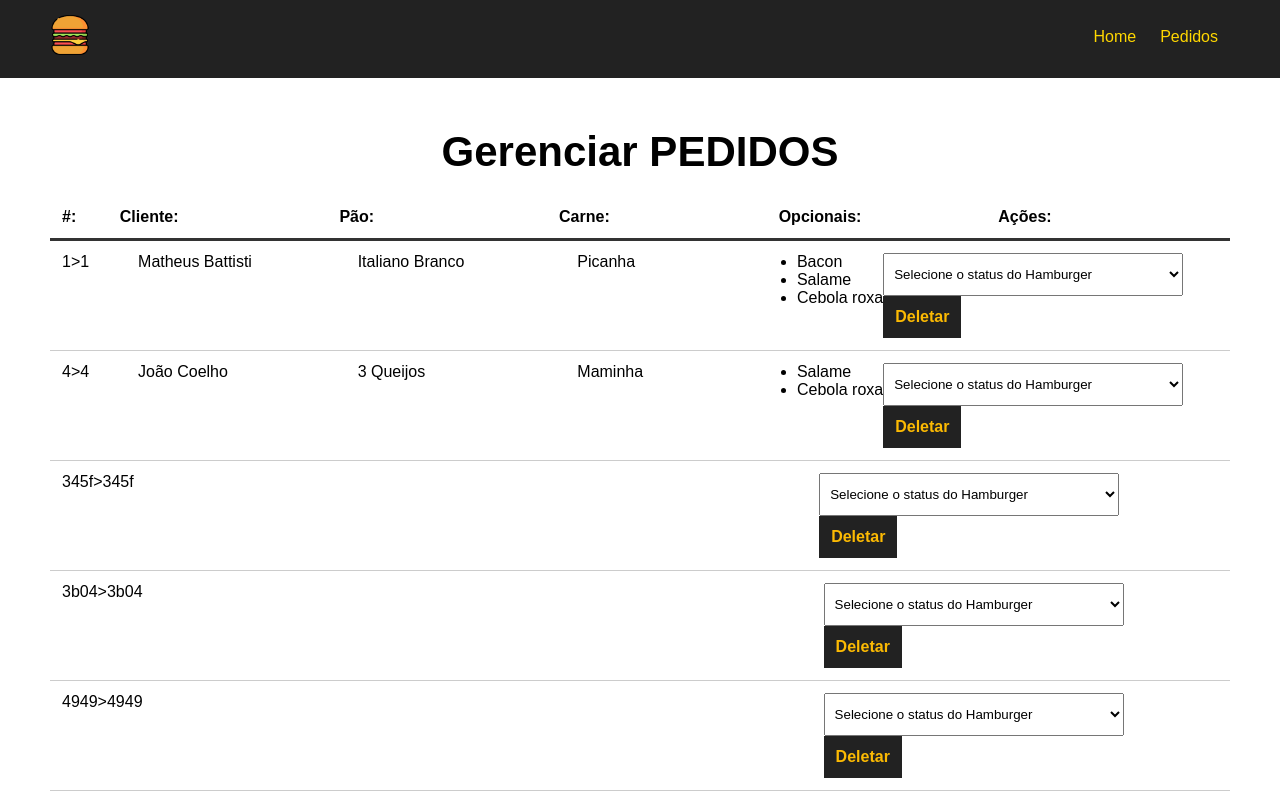
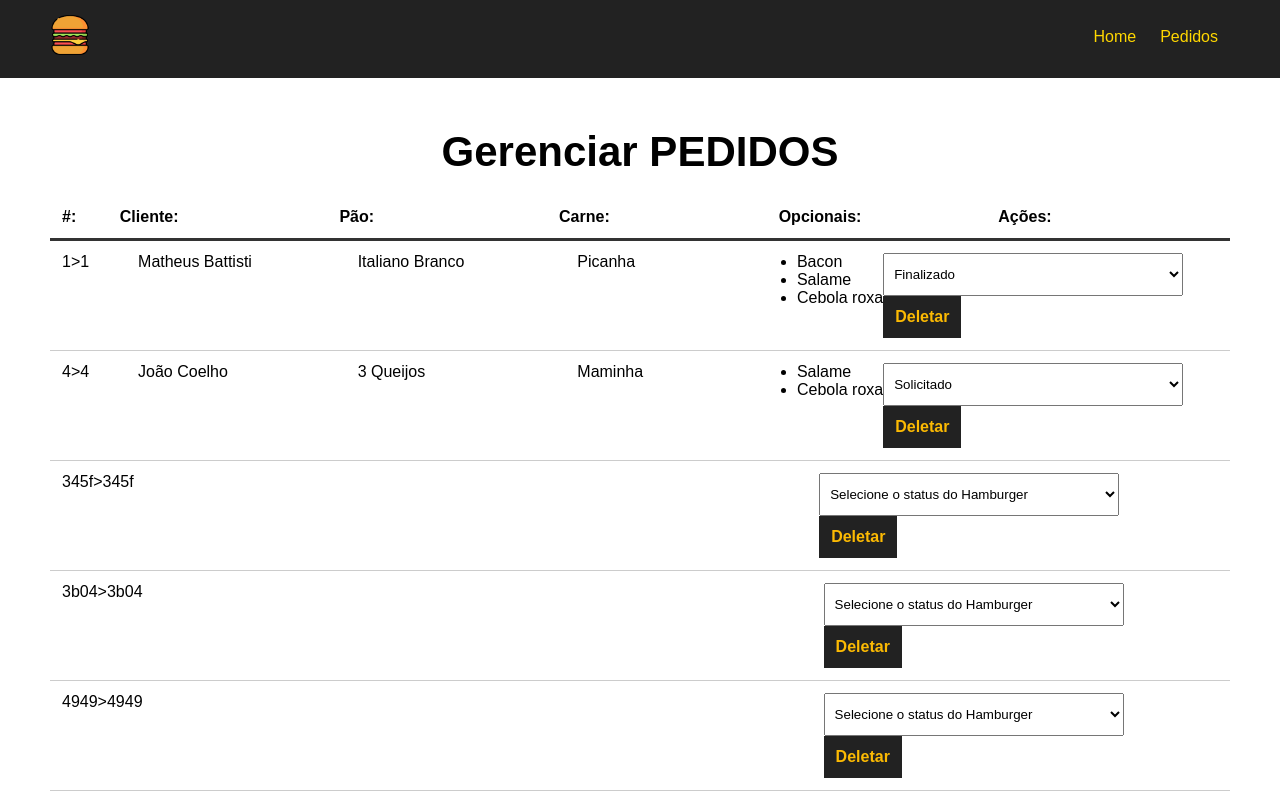
Before and after one commit to davigledson/make_you_burger, a Vue app: page /pedidos in a window 1280 px wide. Shown: the top 800 px of the page. Built offline with nearby package versions, Linux system fonts and the light colour scheme; data requests are answered from the project's data file.

Commit message:
Recebendo os status dos pedidos

```diff
--- a/src/components/DashBoard.vue
+++ b/src/components/DashBoard.vue
@@ -19,8 +19,8 @@
                     <div>{{ burger.carne }}</div>
 
                     <ul>
-                        <li v-for="(opcional,index) in burger.opcionais" :key="index">
-                        {{ opcional }}
+                        <li v-for="(opcional, index) in burger.opcionais" :key="index">
+                            {{ opcional }}
                         </li>
 
                     </ul>
@@ -28,6 +28,12 @@
                     <div>
                         <select name="status" class="status">
                             <option value="">Selecione o status do Hamburger</option>
+
+                            <option v-for="s in status" value="s.tipo" :key="s.id" :selected="burger.status == s.tipo">
+                            {{ s.tipo }}
+                            </option>
+
+
                         </select>
                         <button class="delete-btn">Deletar</button>
                     </div>
@@ -55,7 +61,13 @@
             this.burgers = data;
 
             //resgatar os status
-            console.log(this.burgers)
+            this.getStatus();
+        },
+        async getStatus(){
+            const req = await fetch("http://localhost:3000/status")
+            const data =  await req.json();
+            this.status = data;
+            console.log(this.status)
         }
     },
     mounted() {
```
